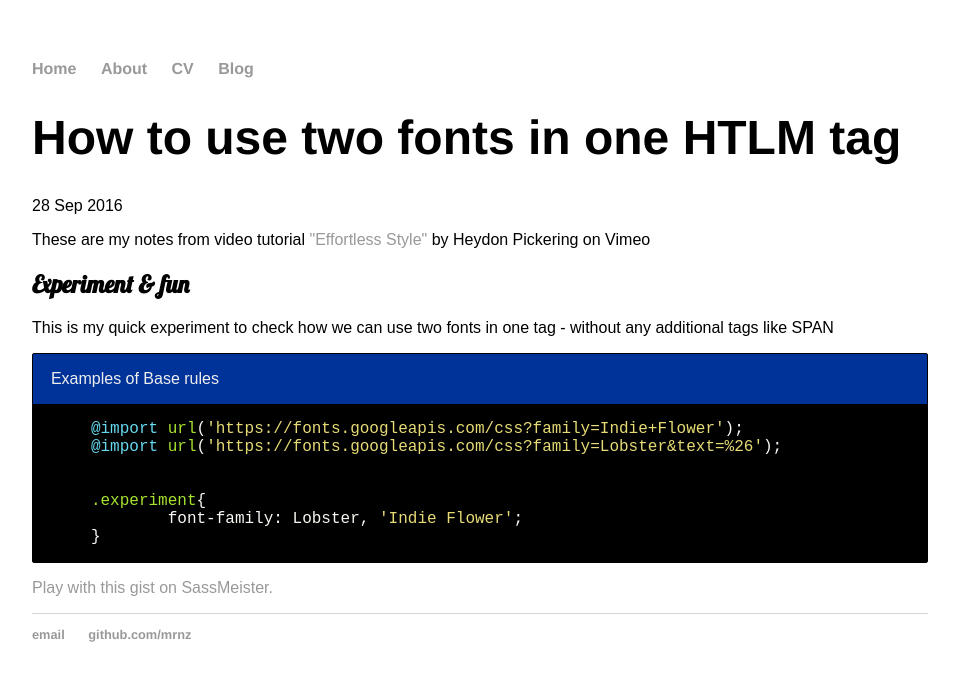
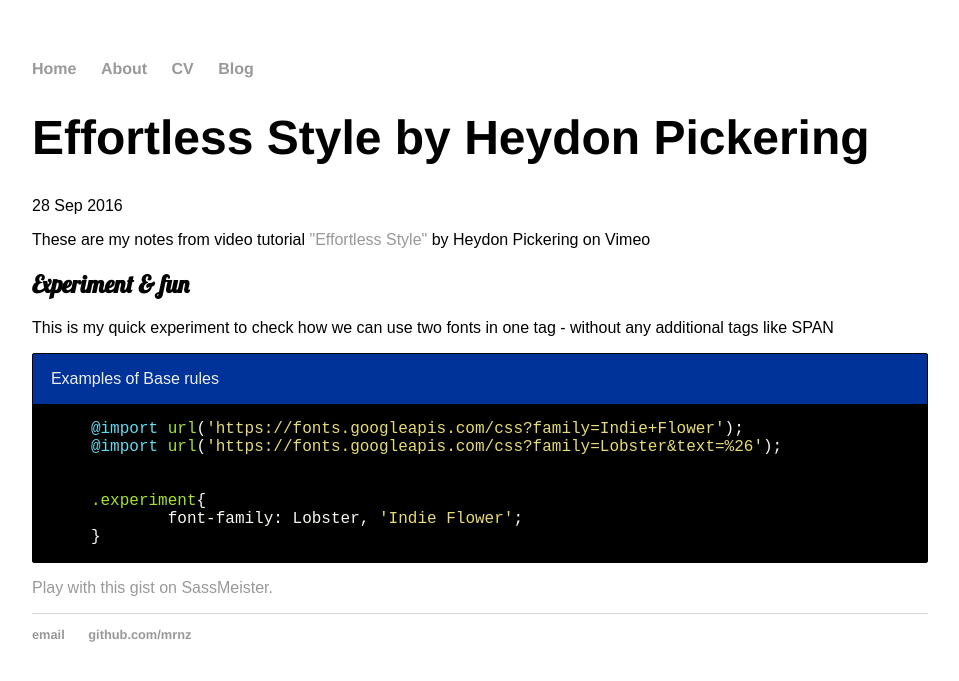
Before and after one commit to mrnz/mrnz.github.io, a Jekyll site: the page built from _posts/2016-09-28-two-fonts-in-one-word.md, in a window 1280 px wide. Shown: the top 681 px of the page, without its empty margins (160-1119 px from the left). Built offline with Jekyll 4.4.1, drawn with Linux system fonts in a browser that asks for light colours; a script that is not in the unit is left out.

Commit message:
two fonts experiment

```diff
--- a/_posts/2016-09-28-two-fonts-in-one-word.md
+++ b/_posts/2016-09-28-two-fonts-in-one-word.md
@@ -1,6 +1,6 @@
 ---
 layout: post
-title: "How to use two fonts in one HTLM tag"
+title: "Effortless Style by Heydon Pickering"
 date: 2016-09-28
 ---
 
```
